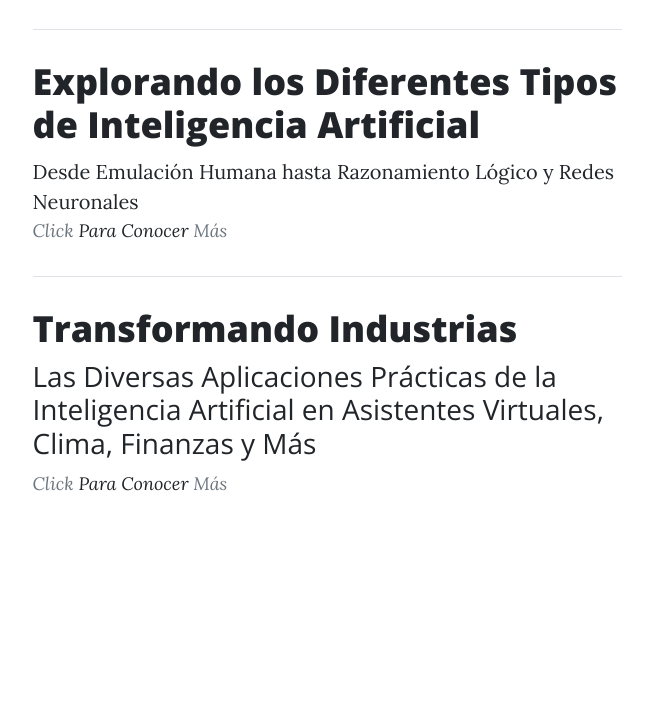
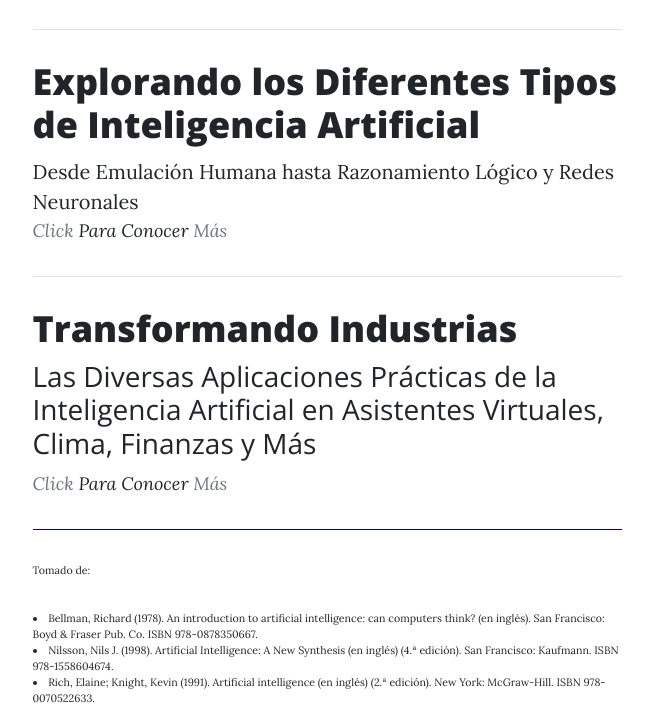
Before and after one commit to GUANKI/IAblog, a plain HTML site: page docs/index.html in a window 1280 px wide. Shown: the part 1004-1726 px from the top of the page, without its empty margins (313-966 px from the left). Before the commit the page ends 1533 px from the top, so only its background shows below. Drawn offline with nearby package versions, Linux system fonts and the light colour scheme.

Commit message:
Add reff
Add reff

```diff
--- a/docs/index.html
+++ b/docs/index.html
@@ -86,7 +86,17 @@
                             Más
                         </p>
                     </div>
-
+                    <hr class="my-4" style="border-color:navy;">
+                    <div style="font-size: 8pt ;" class="my-3">
+                        <p> Tomado de:</p>
+                   <li>Bellman, Richard (1978). An introduction to artificial intelligence: can
+                    computers think? (en inglés). San Francisco: Boyd & Fraser Pub.
+                    Co. ISBN 978-0878350667. </li>
+                   <li>Nilsson, Nils J. (1998). Artificial Intelligence: A New Synthesis (en inglés) (4.ª
+                    edición). San Francisco: Kaufmann. ISBN 978-1558604674.</li>
+                   <li>Rich, Elaine; Knight, Kevin (1991). Artificial intelligence (en inglés) (2.ª
+                    edición). New York: McGraw-Hill. ISBN 978-0070522633.</li>
+                    </div>
         <!-- Bootstrap core JS-->
         <script src="https://cdn.jsdelivr.net/npm/bootstrap@5.2.3/dist/js/bootstrap.bundle.min.js"></script>
         <!-- Core theme JS-->
```
